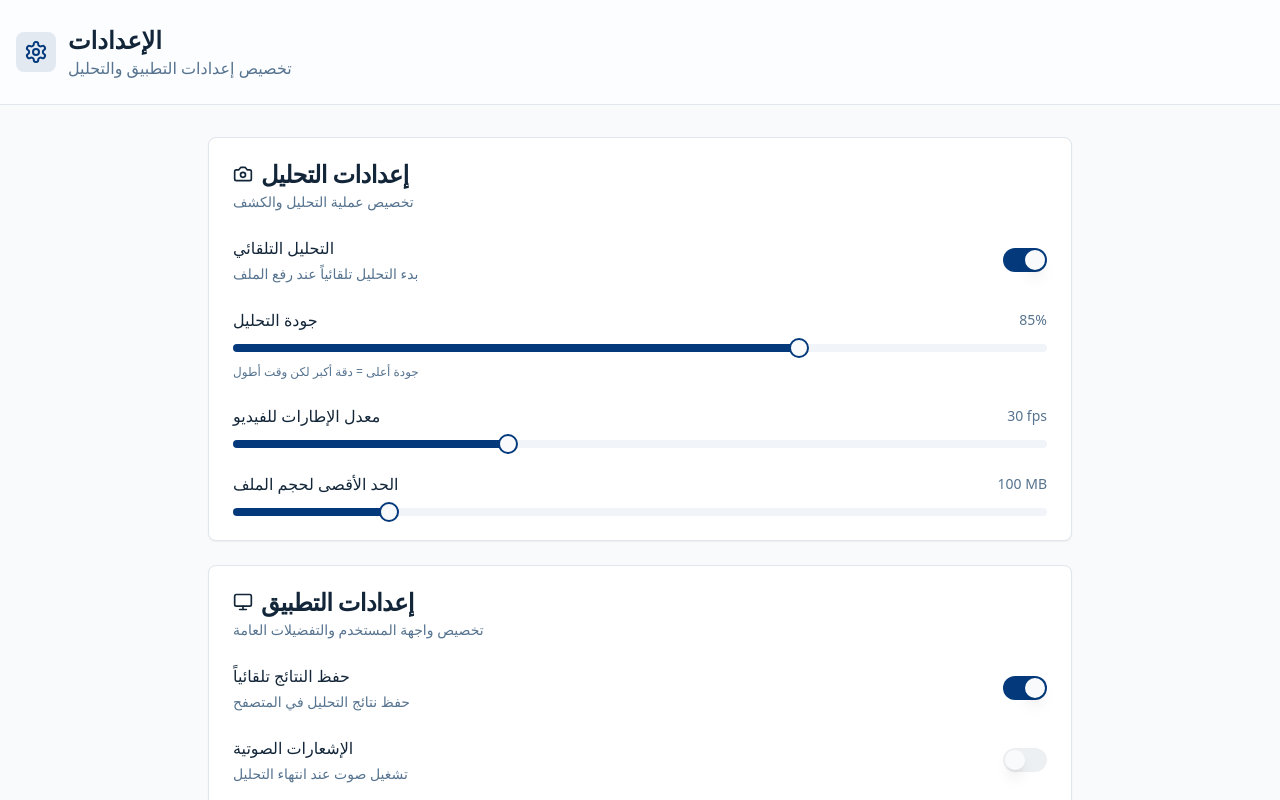
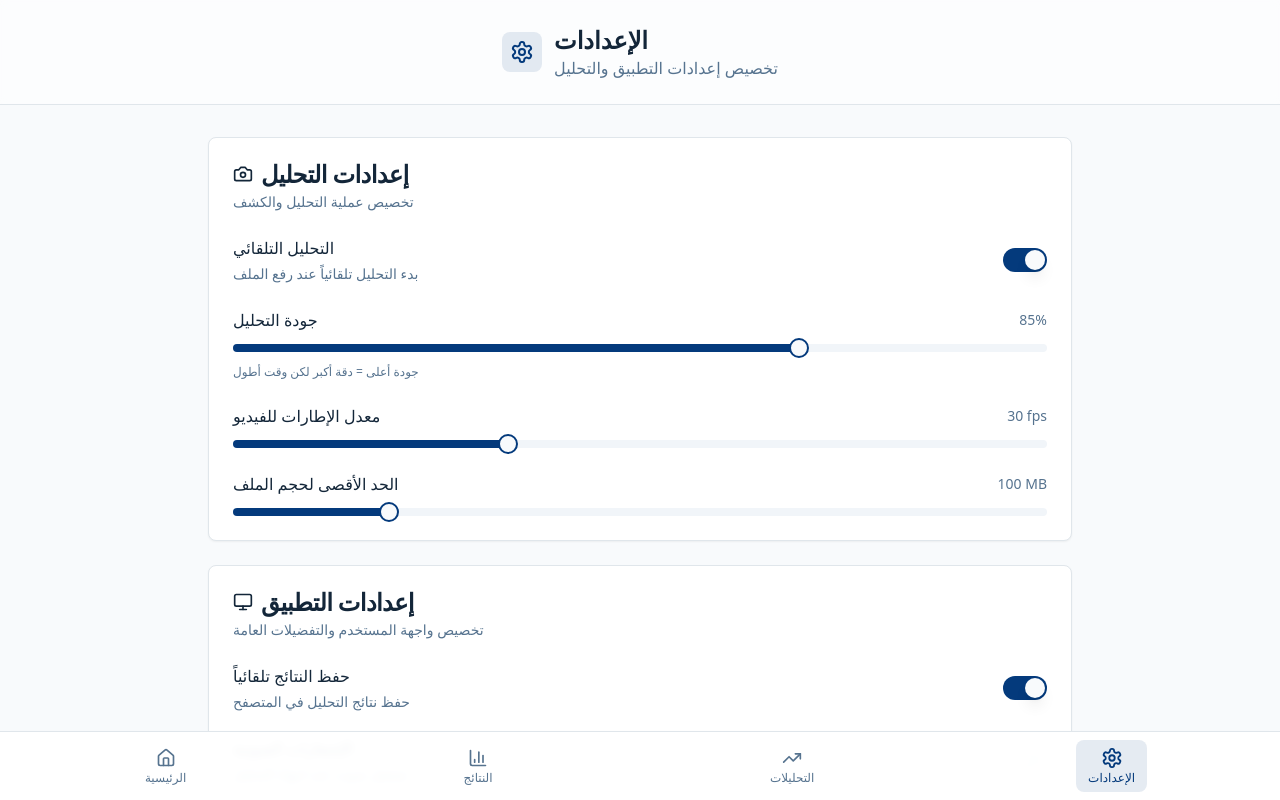
Before and after one commit to ai-hub-2/sperm-vision-counter-ai-34, a React (Vite) app: page /settings in a window 1280 px wide. Shown: the top 800 px of the page. Built offline with nearby package versions, Linux system fonts and the light colour scheme.

Commit message:
Add bottom navigation bar and fix errors
Implement a bottom navigation bar for page navigation and address any existing errors.

```diff
--- a/src/App.tsx
+++ b/src/App.tsx
@@ -9,6 +9,7 @@ import NotFound from "./pages/NotFound";
 import AnalysisResults from "./pages/AnalysisResults";
 import Settings from "./pages/Settings";
 import Analytics from "./pages/Analytics";
+import BottomNavigation from "./components/BottomNavigation";
 
 const queryClient = new QueryClient();
 
@@ -18,6 +19,7 @@ const App = () => (
       <Toaster />
       <Sonner />
       <BrowserRouter>
+        <div className="min-h-screen pb-16">
           <Routes>
             <Route path="/" element={<Index />} />
             <Route path="/analysis-results" element={<AnalysisResults />} />
@@ -26,6 +28,8 @@ const App = () => (
             {/* ADD ALL CUSTOM ROUTES ABOVE THE CATCH-ALL "*" ROUTE */}
             <Route path="*" element={<NotFound />} />
           </Routes>
+        </div>
+        <BottomNavigation />
       </BrowserRouter>
     </TooltipProvider>
   </QueryClientProvider>
--- /dev/null
+++ b/src/components/BottomNavigation.tsx
@@ -0,0 +1,77 @@
+
+import React from 'react';
+import { useLocation, Link } from 'react-router-dom';
+import { Home, BarChart3, Settings, TrendingUp } from 'lucide-react';
+import { cn } from '@/lib/utils';
+
+interface NavItem {
+  href: string;
+  icon: React.ComponentType<{ className?: string }>;
+  label: string;
+  labelAr: string;
+}
+
+const navItems: NavItem[] = [
+  {
+    href: '/',
+    icon: Home,
+    label: 'Home',
+    labelAr: 'الرئيسية'
+  },
+  {
+    href: '/analysis-results',
+    icon: BarChart3,
+    label: 'Results',
+    labelAr: 'النتائج'
+  },
+  {
+    href: '/analytics',
+    icon: TrendingUp,
+    label: 'Analytics',
+    labelAr: 'التحليلات'
+  },
+  {
+    href: '/settings',
+    icon: Settings,
+    label: 'Settings',
+    labelAr: 'الإعدادات'
+  }
+];
+
+const BottomNavigation = () => {
+  const location = useLocation();
+
+  return (
+    <nav className="fixed bottom-0 left-0 right-0 z-50 bg-white/95 backdrop-blur-sm border-t border-border shadow-lg">
+      <div className="flex items-center justify-around px-2 py-2">
+        {navItems.map((item) => {
+          const isActive = location.pathname === item.href;
+          const Icon = item.icon;
+
+          return (
+            <Link
+              key={item.href}
+              to={item.href}
+              className={cn(
+                "flex flex-col items-center justify-center px-3 py-2 rounded-lg transition-all duration-200 min-w-[60px]",
+                isActive
+                  ? "text-primary bg-primary/10"
+                  : "text-muted-foreground hover:text-foreground hover:bg-muted/50"
+              )}
+            >
+              <Icon className={cn(
+                "w-5 h-5 mb-1 transition-transform",
+                isActive && "scale-110"
+              )} />
+              <span className="text-xs font-medium leading-none">
+                {item.labelAr}
+              </span>
+            </Link>
+          );
+        })}
+      </div>
+    </nav>
+  );
+};
+
+export default BottomNavigation;
--- a/src/pages/Index.tsx
+++ b/src/pages/Index.tsx
@@ -1,13 +1,13 @@
 
 import React, { useState } from 'react';
-import { Microscope, Brain, Zap, Camera, Settings, TrendingUp } from 'lucide-react';
+import { Microscope, Brain, Zap, Camera } from 'lucide-react';
 import { Button } from '@/components/ui/button';
 import { Card, CardContent, CardDescription, CardHeader, CardTitle } from '@/components/ui/card';
 import { FileUpload } from '@/components/FileUpload';
 import { MediaPreview } from '@/components/MediaPreview';
 import { CameraCapture } from '@/components/CameraCapture';
 import { useToast } from '@/hooks/use-toast';
-import { useNavigate, Link } from 'react-router-dom';
+import { useNavigate } from 'react-router-dom';
 
 const Index = () => {
   const [selectedFile, setSelectedFile] = useState<File | null>(null);
@@ -91,7 +91,7 @@ const Index = () => {
       {/* Header */}
       <header className="border-b bg-card/50 backdrop-blur-sm sticky top-0 z-10">
         <div className="container mx-auto px-4 py-6">
-          <div className="flex items-center justify-between">
+          <div className="flex items-center justify-center">
             <div className="flex items-center gap-3">
               <div className="p-2 bg-primary/10 rounded-lg">
                 <Microscope className="w-8 h-8 text-primary" />
@@ -100,22 +100,6 @@ const Index = () => {
                 <h1 className="text-2xl font-bold text-foreground">SpermVision AI</h1>
                 <p className="text-muted-foreground">تحليل متقدم للحيوانات المنوية بالذكاء الاصطناعي</p>
               </div>
-            </div>
-
-            {/* Navigation */}
-            <div className="flex items-center gap-2">
-              <Link to="/analytics">
-                <Button variant="ghost" size="sm" className="gap-2">
-                  <TrendingUp className="w-4 h-4" />
-                  البيانات الرسومية
-                </Button>
-              </Link>
-              <Link to="/settings">
-                <Button variant="ghost" size="sm" className="gap-2">
-                  <Settings className="w-4 h-4" />
-                  الإعدادات
-                </Button>
-              </Link>
             </div>
           </div>
         </div>
--- a/src/pages/Settings.tsx
+++ b/src/pages/Settings.tsx
@@ -1,4 +1,3 @@
-
 import React, { useState } from 'react';
 import { Settings as SettingsIcon, Save, RotateCcw, Camera, Monitor, Bell } from 'lucide-react';
 import { Button } from '@/components/ui/button';
@@ -52,7 +51,7 @@ const Settings = () => {
       {/* Header */}
       <header className="border-b bg-card/50 backdrop-blur-sm">
         <div className="container mx-auto px-4 py-6">
-          <div className="flex items-center gap-3">
+          <div className="flex items-center justify-center gap-3">
             <div className="p-2 bg-primary/10 rounded-lg">
               <SettingsIcon className="w-6 h-6 text-primary" />
             </div>
```
Lines whose indentation alone changed are shown as unchanged.
